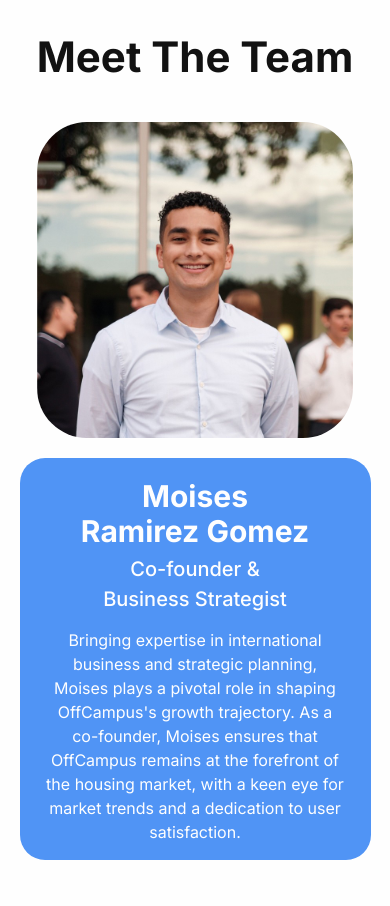
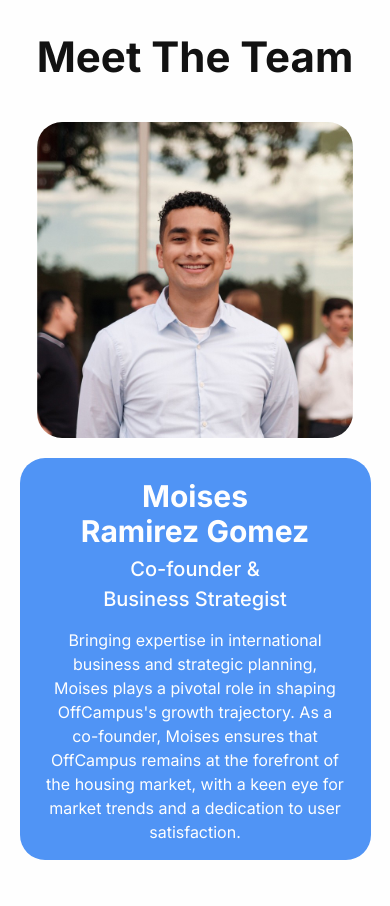
Before and after one commit to dev-arekusandoru/OffCampus-Site, a Next.js app: page / in a window 390 px wide. Shown: the part 1464-2370 px from the top of the page. Built offline with nearby package versions, Linux system fonts and the light colour scheme.

Commit message:
fix image rounding

```diff
--- a/app/page.js
+++ b/app/page.js
@@ -18,6 +18,7 @@ export default function Home() {
 									alt='Icon'
 									width={420}
 									height={420}
+									unoptimized
 									className='rounded-[50px]'
 								/>
 							</div>
@@ -128,7 +129,8 @@ export default function Home() {
 							src={moises}
 							width={420}
 							height={420}
-							className='rounded-[50px]'
+							unoptimized
+							className='rounded-[25px] md:rounded-[50px]'
 							alt='Co-founder Moises Ramirez Gomez'
 						/>
 					</div>
@@ -141,6 +143,7 @@ export default function Home() {
 							src={alexandru}
 							width={420}
 							height={420}
+							unoptimized
 							className='rounded-[25px] md:rounded-[50px]'
 							alt='Co-founder Alexandru Muresan'
 						/>
```
